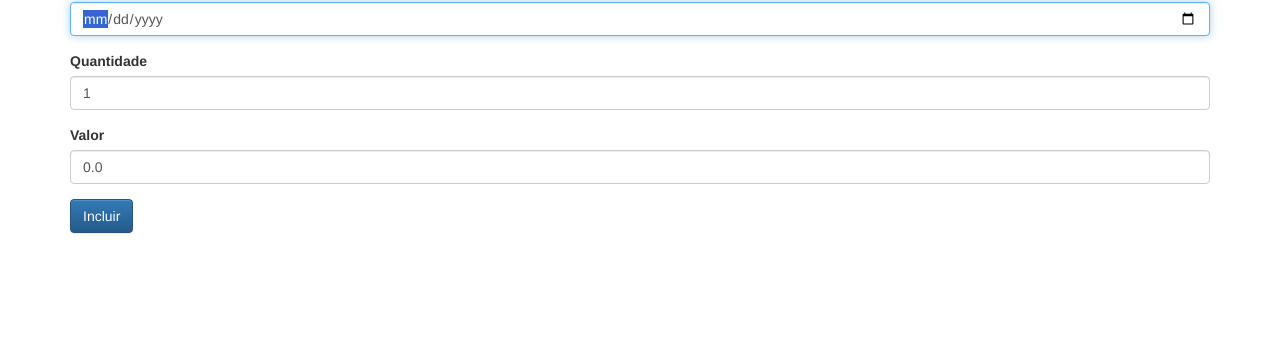
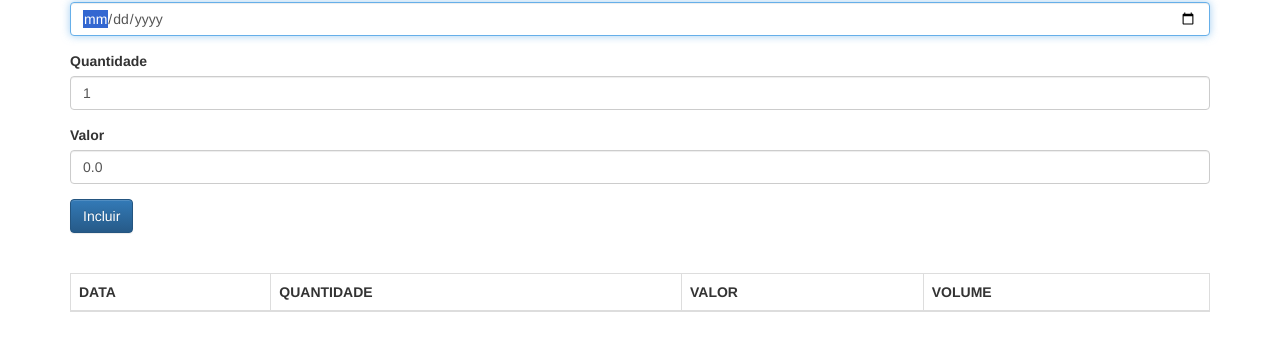
Before and after one commit to Maltasga/stunning-giggle, a website: page alurabank/app/index.html in a window 1280 px wide. Shown: the part 93-444 px from the top of the page. Drawn offline with Linux system fonts and the light colour scheme; no server answers.

Commit message:
adicionando currently

```diff
--- a/alurabank/app/index.html
+++ b/alurabank/app/index.html
@@ -40,7 +40,7 @@
     <script src="lib\jquery.min.js"></script>
     <script src="lib\system.js"></script>
     <script>
-        System.defaultJSExtension = true;
+        System.defaultJSExtensions = true;
         System.import("js/app.js").catch(err => console.error(err));
     </script>
 </body>
--- a/alurabank/package.json
+++ b/alurabank/package.json
@@ -6,12 +6,15 @@
   "scripts": {
     "test": "echo \"Error: no test specified\" && exit 1",
     "compile": "tsc",
-    "start": "tsc -w"
+    "watch": "tsc -w",
+    "server": "lite-server --baseDir=app",
+    "start": "concurrently \"npm run watch\" \"npm run server\""
   },
   "author": "",
   "license": "ISC",
   "devDependencies": {
     "@types/jquery": "^2.0.42",
+    "concurrently": "^3.4.0",
     "lite-server": "^2.3.0",
     "typescript": "^2.3.2"
   }
```
